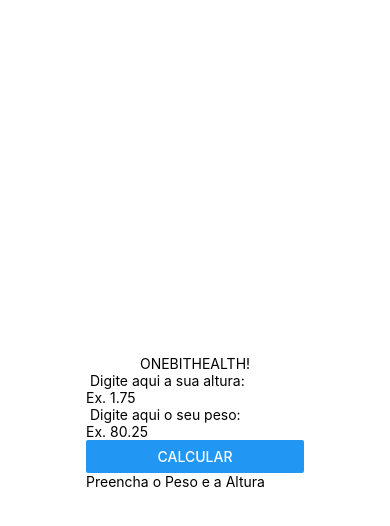
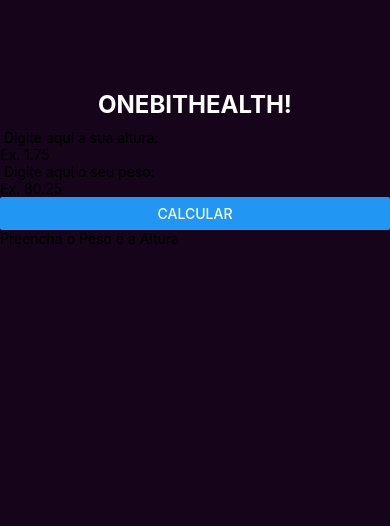
Before and after one commit to Wuel1/LearningReactNative, a React Native app: screen / in a window 390 px wide. Shown: the top 526 px of the page. Built offline with nearby package versions, Linux system fonts and the light colour scheme.

Commit message:
style do title

```diff
--- a/App.js
+++ b/App.js
@@ -2,13 +2,14 @@ import { StatusBar } from 'expo-status-bar';
 import { StyleSheet, Text, View } from 'react-native';
 import Title from './scr/components/Title/Index';
 import Main from './scr/components/Main/Index';
+import Form from './scr/components/Form/Index';
 
 export default function App() {
   return (
     <View style={styles.container}>
       <StatusBar style="auto" />
       <Title/>
-      <Main/>
+      <Form/>
     </View>
   );
 }
@@ -16,8 +17,7 @@ export default function App() {
 const styles = StyleSheet.create({
   container: {
     flex: 1,
-    backgroundColor: '#fff',
-    alignItems: 'center',
-    justifyContent: 'center',
+    backgroundColor: '#16041B',
+    paddingTop: 80,
   },
 });
--- a/scr/components/Main/Index.js
+++ /dev/null
@@ -1,11 +0,0 @@
-import React from 'react';
-import {View, Text} from 'react-native';
-import Form from "../Form/Index";
-
-export default function Main(){
-    return(
-        <View>
-            <Form/>
-        </View>
-    )
-}
--- a/scr/components/Title/Index.js
+++ b/scr/components/Title/Index.js
@@ -1,10 +1,11 @@
 import React from 'react';
 import {View, Text} from 'react-native';
+import styles from './style';
 
 export default function Title(){
     return(
-        <View>
-            <Text>ONEBITHEALTH!</Text>
+        <View style={styles.boxTitle}>
+            <Text style={styles.texTitle}>ONEBITHEALTH!</Text>
         </View>
     )
 }
--- /dev/null
+++ b/scr/components/Title/style.js
@@ -0,0 +1,16 @@
+import { StyleSheet } from "react-native";
+
+const styles = StyleSheet.create({
+    boxTitle: {
+     alignItems: 'center',
+     justifyContent:'center',
+     padding: 10,
+    },
+    texTitle: {
+        color:'#FFF',
+        fontSize: 24,
+        fontWeight: 'bold',
+    }
+  });
+
+export default styles
```
Also changed, not shown: scr/components/Form/ResultImc/style.js (added), scr/components/Form/style.js (added).
